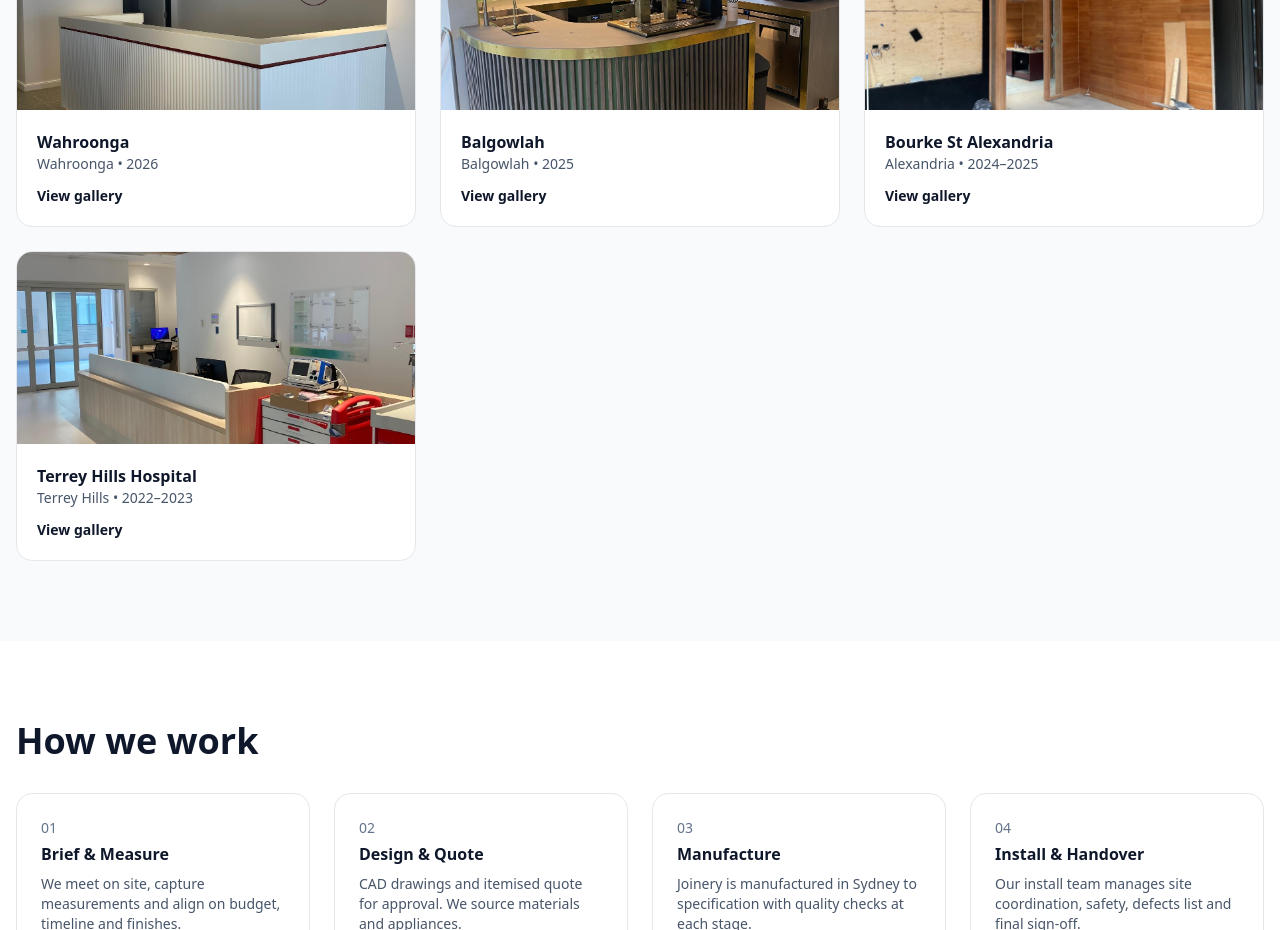
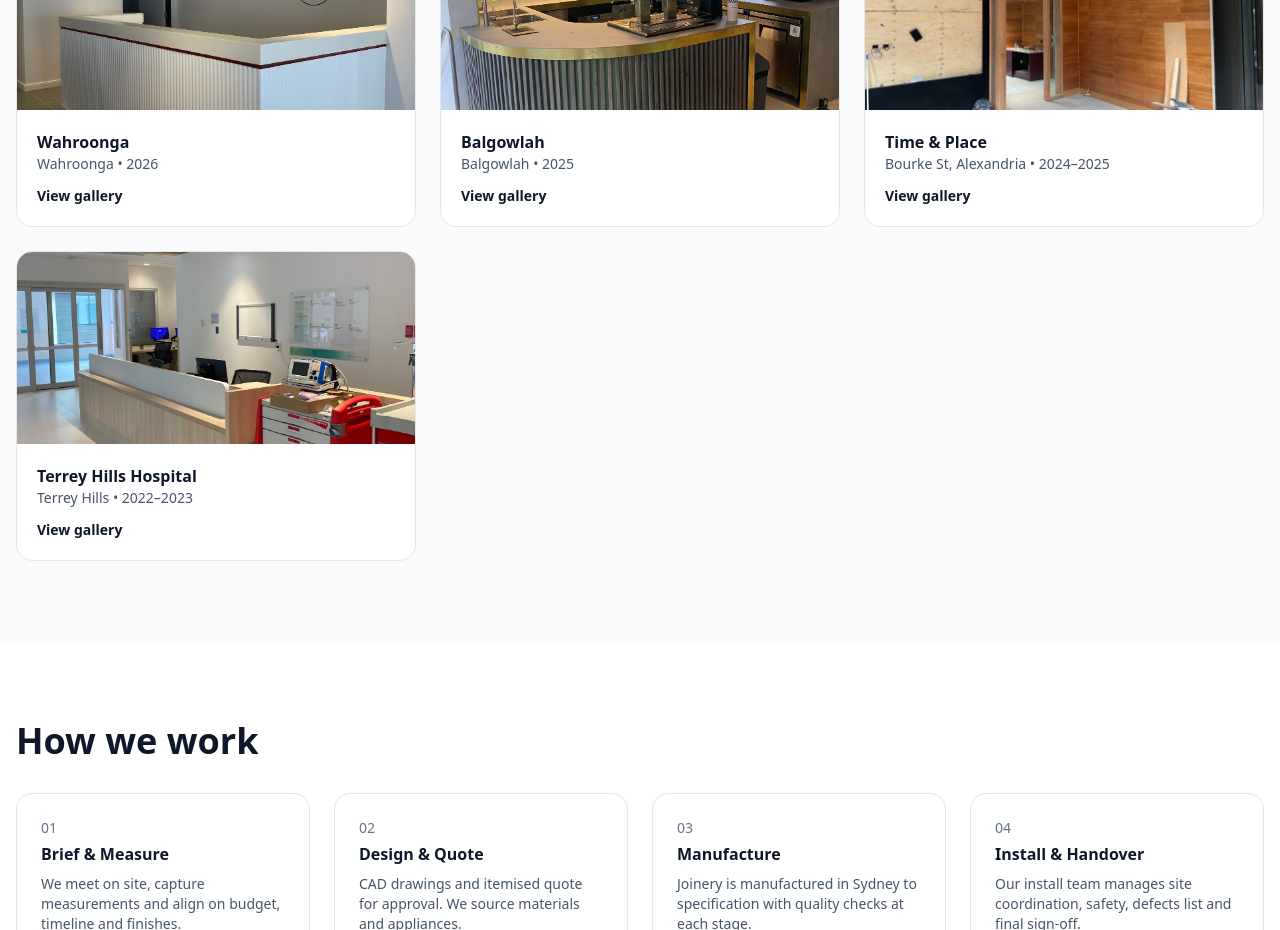
Before and after one commit to GMCandres/GMC, a React (Vite) app: page / in a window 1280 px wide. Shown: the part 3660-4590 px from the top of the page. Built offline with nearby package versions, Linux system fonts and the light colour scheme.

Commit message:
Update Projects.jsx

```diff
--- a/src/components/Projects.jsx
+++ b/src/components/Projects.jsx
@@ -47,8 +47,8 @@ const projects = [
     gallery: balgowlahGallery,
   },
   {
-    title: "Bourke St Alexandria",
-    details: "Alexandria • 2024–2025",
+    title: "Time & Place",
+    details: "Bourke St, Alexandria • 2024–2025",
     gallery: stAlexandriaGallery,
   },
   {
```
